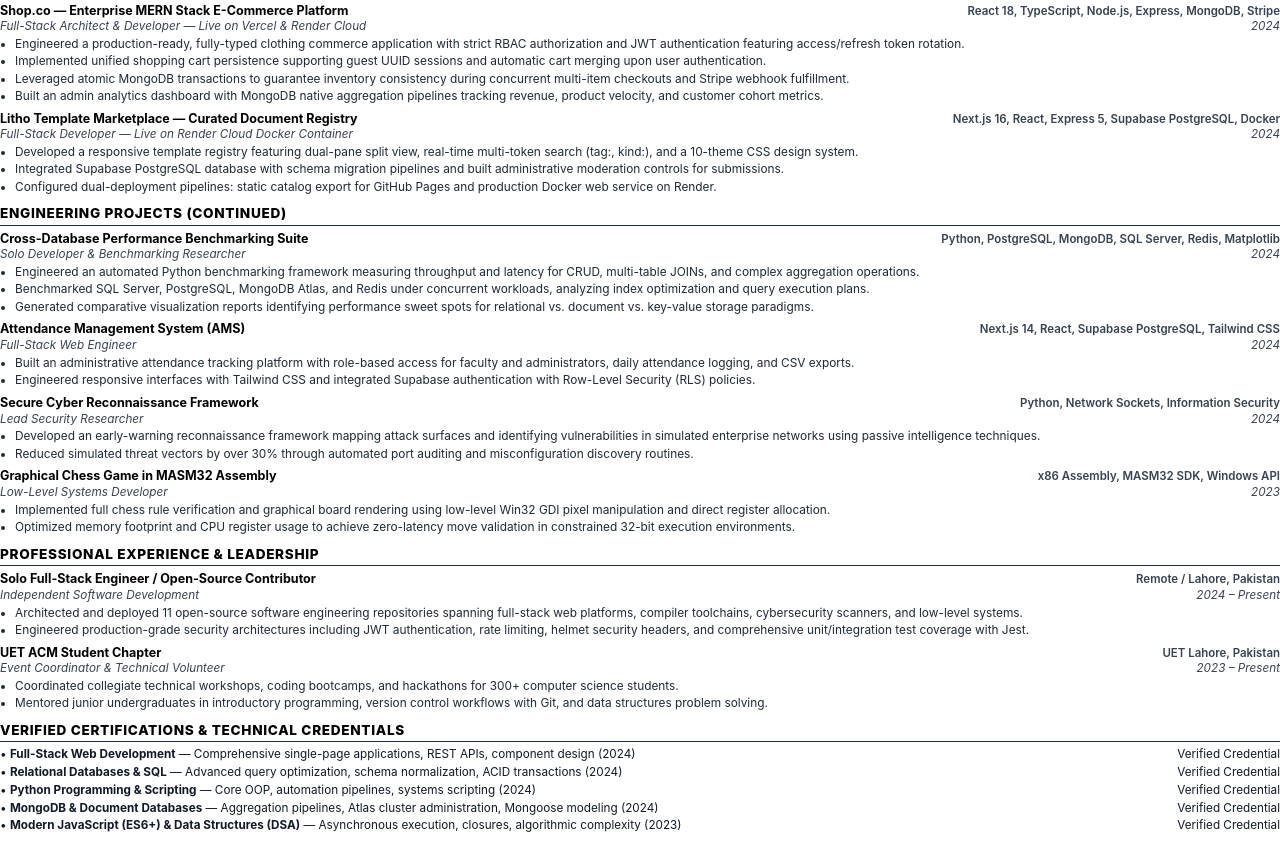
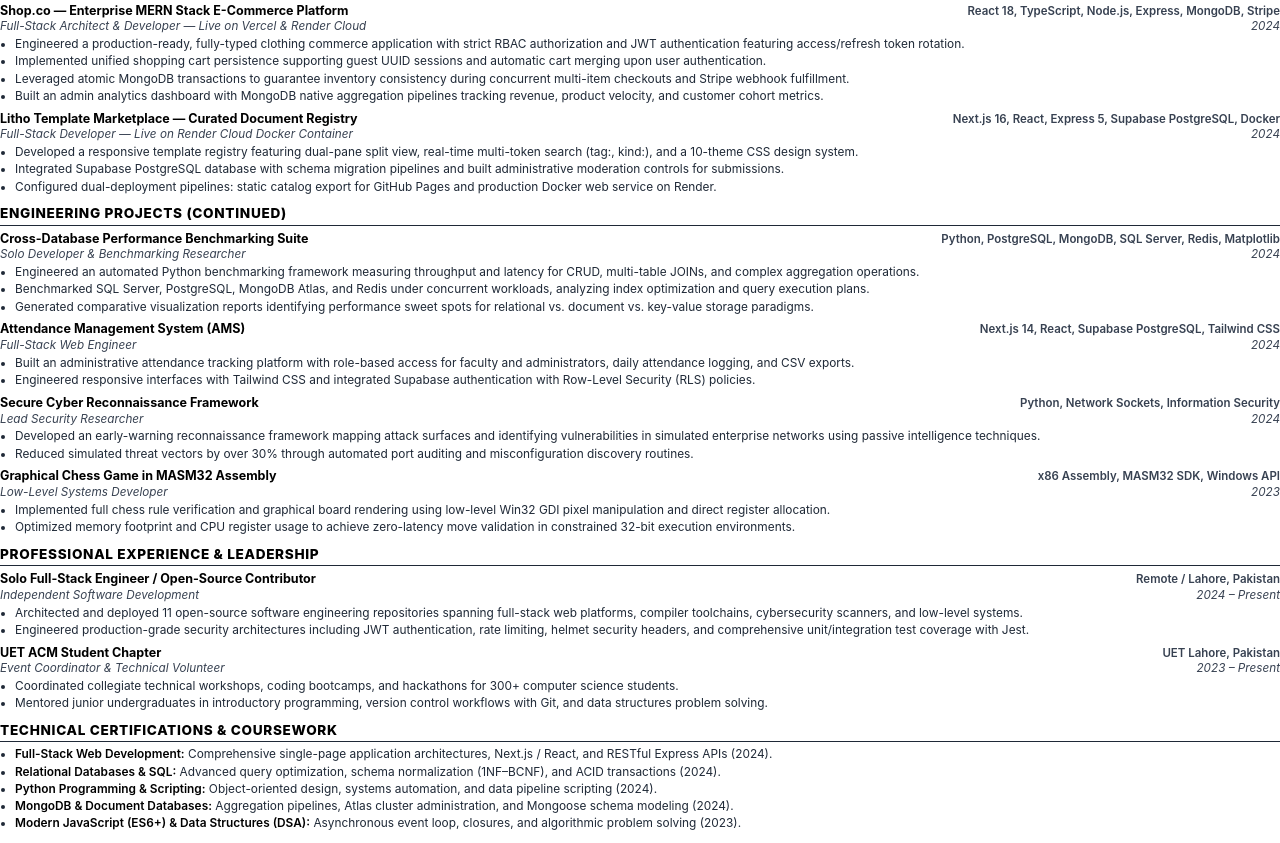
Before and after one commit to Abaidullah9/portfolio, a website: page scripts/resume_preview.html in a window 1280 px wide. Shown: the part 467-1310 px from the top of the page. Drawn offline with Linux system fonts and the light colour scheme.

Commit message:
style: remove repetitive 'Verified Credential' column and format certifications with clean ATS bullets

```diff
--- a/scripts/resume_preview.html
+++ b/scripts/resume_preview.html
@@ -396,29 +396,16 @@
     </div>
   </section>
 
-  <!-- CERTIFICATIONS & CREDENTIALS -->
+  <!-- TECHNICAL CERTIFICATIONS & COURSEWORK -->
   <section class="section">
-    <div class="section-title">Verified Certifications & Technical Credentials</div>
-    <div class="cert-row">
-      <span>• <strong>Full-Stack Web Development</strong> — Comprehensive single-page applications, REST APIs, component design (2024)</span>
-      <span>Verified Credential</span>
-    </div>
-    <div class="cert-row">
-      <span>• <strong>Relational Databases & SQL</strong> — Advanced query optimization, schema normalization, ACID transactions (2024)</span>
-      <span>Verified Credential</span>
-    </div>
-    <div class="cert-row">
-      <span>• <strong>Python Programming & Scripting</strong> — Core OOP, automation pipelines, systems scripting (2024)</span>
-      <span>Verified Credential</span>
-    </div>
-    <div class="cert-row">
-      <span>• <strong>MongoDB & Document Databases</strong> — Aggregation pipelines, Atlas cluster administration, Mongoose modeling (2024)</span>
-      <span>Verified Credential</span>
-    </div>
-    <div class="cert-row">
-      <span>• <strong>Modern JavaScript (ES6+) & Data Structures (DSA)</strong> — Asynchronous execution, closures, algorithmic complexity (2023)</span>
-      <span>Verified Credential</span>
-    </div>
+    <div class="section-title">Technical Certifications & Coursework</div>
+    <ul class="bullets">
+      <li><strong>Full-Stack Web Development:</strong> Comprehensive single-page application architectures, Next.js / React, and RESTful Express APIs (2024).</li>
+      <li><strong>Relational Databases & SQL:</strong> Advanced query optimization, schema normalization (1NF–BCNF), and ACID transactions (2024).</li>
+      <li><strong>Python Programming & Scripting:</strong> Object-oriented design, systems automation, and data pipeline scripting (2024).</li>
+      <li><strong>MongoDB & Document Databases:</strong> Aggregation pipelines, Atlas cluster administration, and Mongoose schema modeling (2024).</li>
+      <li><strong>Modern JavaScript (ES6+) & Data Structures (DSA):</strong> Asynchronous event loop, closures, and algorithmic problem solving (2023).</li>
+    </ul>
   </section>
 
 </body>
```
Also changed, not shown: scripts/build_ats_resume.js (+9 -22 lines), 1 other file.
